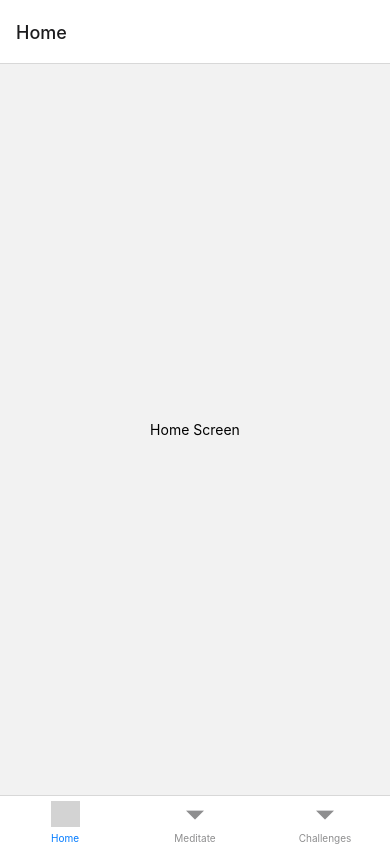
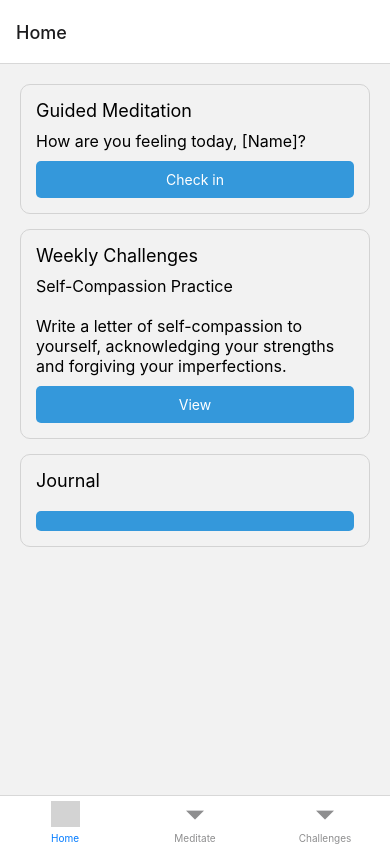
Before and after one commit to rahul5316/ponder, a React Native app in the folder mobile/: screen /HomeScreen in a window 390 px wide. Built offline with nearby package versions, Linux system fonts and the light colour scheme.

Commit message:
Added Cards on the homescreen

```diff
--- a/mobile/components/HomeScreen.js
+++ b/mobile/components/HomeScreen.js
@@ -1,12 +1,40 @@
 import React from "react";
-import { View, Text, StyleSheet, SafeAreaView } from "react-native";
+import { View, Text, StyleSheet, SafeAreaView, TouchableOpacity } from "react-native";
 import { createBottomTabNavigator } from "@react-navigation/bottom-tabs";
 import { useNavigation } from "@react-navigation/native";
 
+function Card({ title, description, buttonText, onPress }) {
+  return (
+    <View style={styles.card}>
+      <Text style={styles.cardTitle}>{title}</Text>
+      <Text style={styles.cardDescription}>{description}</Text>
+      <TouchableOpacity style={styles.cardButton} onPress={onPress}>
+        <Text style={styles.buttonText}>{buttonText}</Text>
+      </TouchableOpacity>
+    </View>
+  );
+}
+
 function HomeScreen() {
+  const navigation = useNavigation();
+
   return (
     <View style={styles.page}>
-      <Text>Home Screen</Text>
+      <Card
+        title="Guided Meditation"
+        description={`How are you feeling today, [Name]?`}
+        buttonText="Check in"
+        onPress={() => navigation.navigate('GuidedMeditation')}
+      />
+      <Card
+        title="Weekly Challenges"
+        description={`Self-Compassion Practice\n\nWrite a letter of self-compassion to yourself, acknowledging your strengths and forgiving your imperfections.`}
+        buttonText="View"
+        onPress={() => navigation.navigate('WeeklyChallenges')}
+      />
+      <Card
+        title="Journal"
+      />
     </View>
   );
 }
@@ -68,8 +96,31 @@ export default function App() {
 const styles = StyleSheet.create({
   page: {
     flex: 1,
-    justifyContent: "center",
-    alignItems: "center",
+    padding: 20,
+  },
+  card: {
+    borderWidth: 1,
+    borderColor: 'lightgray',
+    borderRadius: 10,
+    padding: 15,
+    marginBottom: 15,
+  },
+  cardTitle: {
+    fontSize: 18,
+    marginBottom: 10,
+  },
+  cardDescription: {
+    fontSize: 16,
+    marginBottom: 10,
+  },
+  cardButton: {
+    backgroundColor: '#3498db',
+    padding: 10,
+    alignItems: 'center',
+    borderRadius: 5,
+  },
+  buttonText: {
+    color: 'white',
   },
   homeIcon: {
     width: 29,
```
Also changed, not shown: mobile/components/HomeIcon.js (added, +15 -0 lines).
